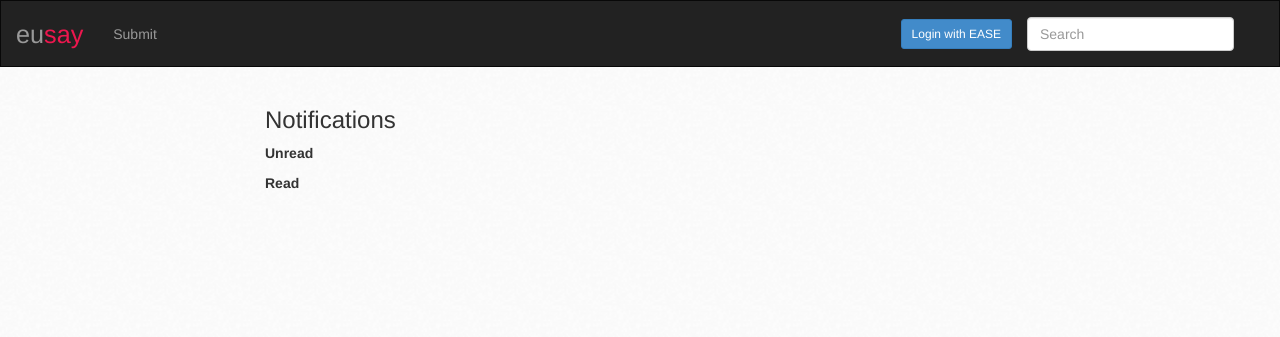
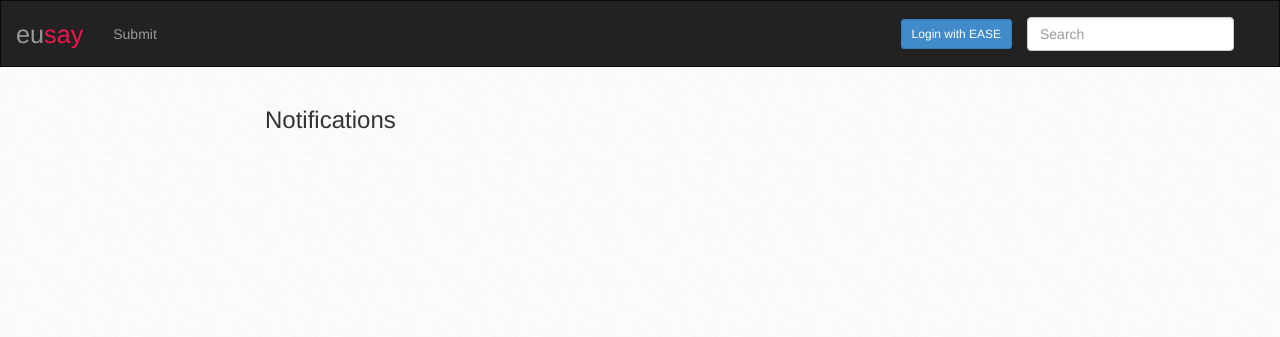
Before and after one commit to HughMcGrade/eusay, a Django app: template core/templates/notifications.html in a window 1280 px wide. Shown: the top 337 px of the page. Run offline with Django 3.2, Linux system fonts and the light colour scheme; the template is opened without the code that fills it, so the values that code supplies are empty; parts of the project's set-up code (start-up, migrations or seed data) failed here and were passed over; some libraries are stand-ins or nearby versions.

Commit message:
make notifications page slightly nicer

```diff
--- a/core/templates/notifications.html
+++ b/core/templates/notifications.html
@@ -8,14 +8,11 @@
 <div class="row">
     <div class="col-xs-12 col-sm-8 col-sm-offset-2">
         <h3>Notifications</h3>
-        <b>Unread</b>
         <ul>
             {% for key, count in unread %}
-                {% include "notifications_entry.html" %}
+                <b>{% include "notifications_entry.html" %}</b>
             {% endfor %}
-        </ul>
-        <b>Read</b>
-        <ul class="notifications-read">
+
             {% for key, count in read %}
                 {% include "notifications_entry.html" %}
             {% endfor %}
```
